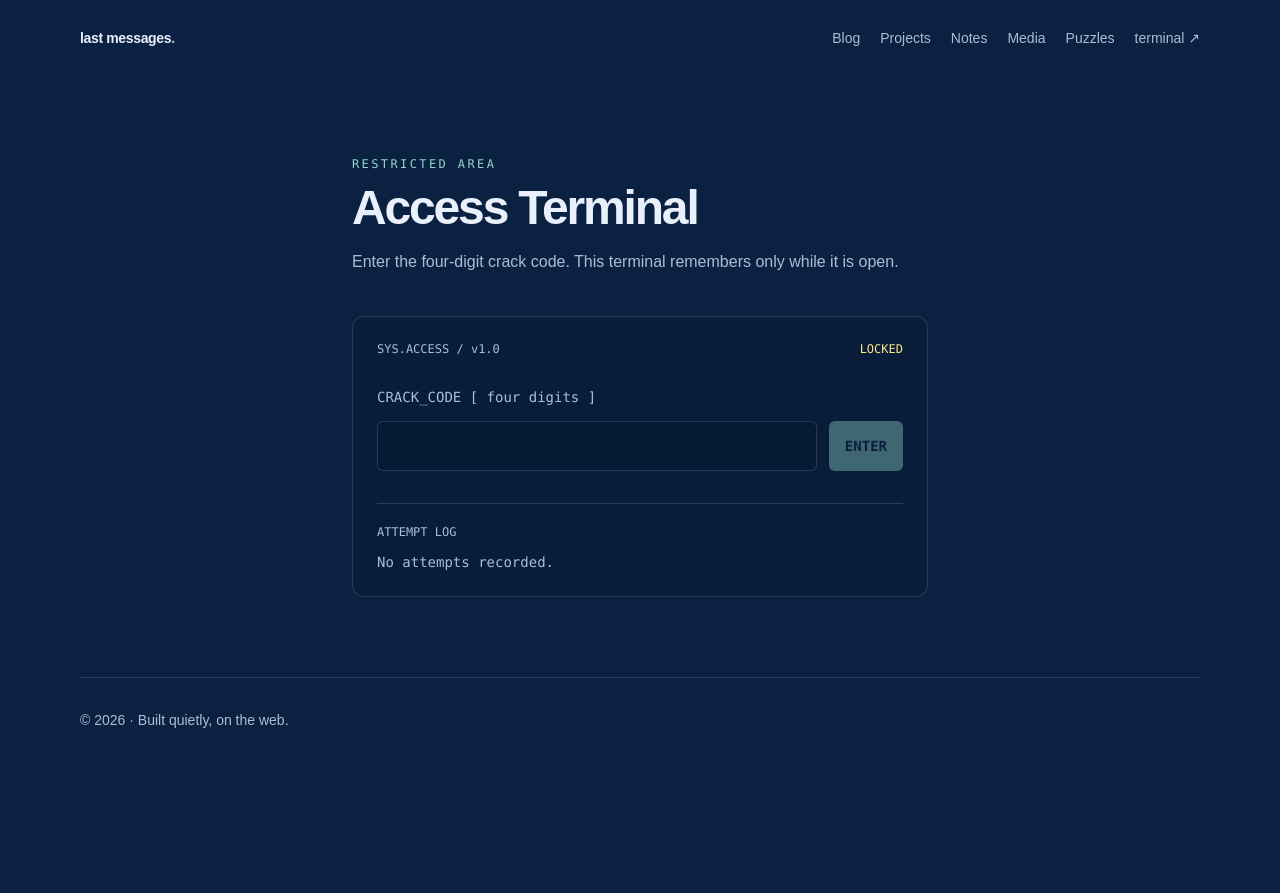
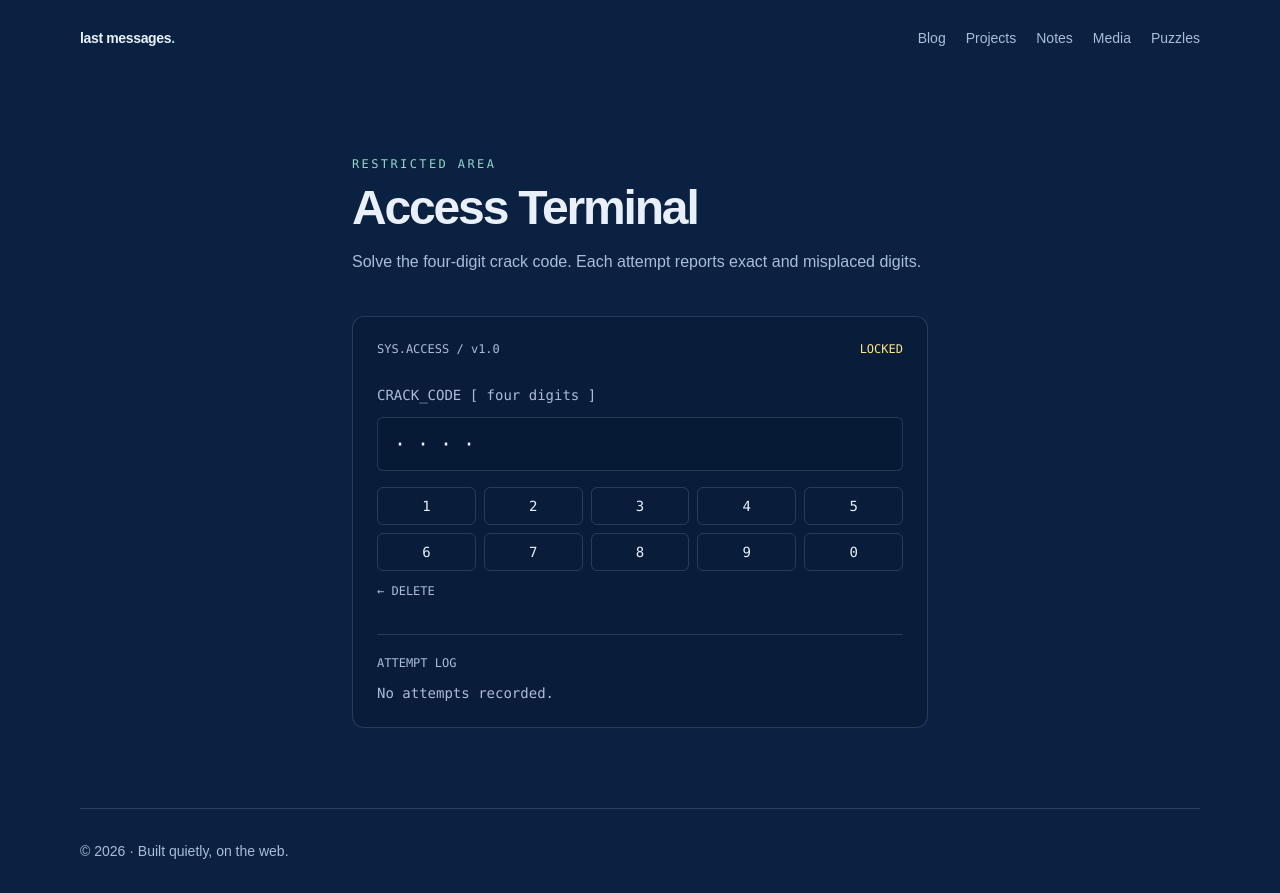
Before and after one commit to linhtetaung-mm/lastmessages, a Next.js app: page /login in a window 1280 px wide. Before the commit the page ends 800 px from the top, so only its background shows below. Built offline with nearby package versions, Linux system fonts and the light colour scheme.

Commit message:
login page cookie session

```diff
--- a/app/layout.tsx
+++ b/app/layout.tsx
@@ -19,9 +19,9 @@ export default function RootLayout({
 }: Readonly<{ children: React.ReactNode }>) {
   return (
     <html lang="en">
-      <body>
+      <body className="min-h-screen flex flex-col">
         <Navigation />
-        <main className="shell py-14 sm:py-20">{children}</main>
+        <main className="shell flex-1 py-14 sm:py-20">{children}</main>
         <footer className="shell border-t border-[var(--line)] py-8 text-sm text-[var(--muted)]">
           © {new Date().getFullYear()} · Built quietly, on the web.
         </footer>
--- /dev/null
+++ b/app/login/actions.ts
@@ -0,0 +1,51 @@
+"use server";
+
+import { cookies } from "next/headers";
+import { ACCESS_COOKIE, createAccessToken } from "@/lib/access";
+
+export type PasscodeResult = { exact: number; partial: number; granted: boolean; error?: string };
+
+function evaluate(guess: number[], secret: number[]) {
+  let exact = 0;
+  let partial = 0;
+  const remainingSecret: (number | null)[] = [...secret];
+  const remainingGuess: (number | null)[] = [...guess];
+  for (let index = 0; index < 4; index++) {
+    if (guess[index] === secret[index]) {
+      exact++;
+      remainingSecret[index] = null;
+      remainingGuess[index] = null;
+    }
+  }
+  for (const digit of remainingGuess) {
+    if (digit === null) continue;
+    const index = remainingSecret.indexOf(digit);
+    if (index !== -1) {
+      partial++;
+      remainingSecret[index] = null;
+    }
+  }
+  return { exact, partial };
+}
+
+export async function attemptPasscode(digits: number[]): Promise<PasscodeResult> {
+  const configuredPasscode = process.env.ACCESS_PASSCODE;
+  if (!configuredPasscode || !/^\d{4}$/.test(configuredPasscode)) {
+    return { exact: 0, partial: 0, granted: false, error: "Access terminal is not configured." };
+  }
+  if (digits.length !== 4 || digits.some((digit) => !Number.isInteger(digit) || digit < 0 || digit > 9)) {
+    return { exact: 0, partial: 0, granted: false, error: "Enter four digits." };
+  }
+  const { exact, partial } = evaluate(digits, configuredPasscode.split("").map(Number));
+  if (exact === 4) {
+    const cookieStore = await cookies();
+    cookieStore.set(ACCESS_COOKIE, await createAccessToken(), {
+      httpOnly: true,
+      sameSite: "lax",
+      secure: process.env.NODE_ENV === "production",
+      path: "/",
+      maxAge: 60 * 60 * 12,
+    });
+  }
+  return { exact, partial, granted: exact === 4 };
+}
--- a/app/login/page.tsx
+++ b/app/login/page.tsx
@@ -1,30 +1,11 @@
 "use client";
-import { useState } from "react";
-const PASSCODE = "4279"; // Replace this value when the production code is ready.
-type Attempt = { code: string; message: string; ok: boolean };
+import { feedbackText, usePasscode } from "@/app/login/usePasscode";
+
 export default function LoginPage() {
-  const [code, setCode] = useState("");
-  const [attempts, setAttempts] = useState<Attempt[]>([]);
-  const [shaking, setShaking] = useState(false);
-  const granted = attempts.some((attempt) => attempt.ok);
-  function submit(event: React.FormEvent) {
-    event.preventDefault();
-    if (code.length !== 4 || granted) return;
-    const ok = code === PASSCODE;
-    setAttempts((all) => [
-      {
-        code,
-        message: ok ? "Access granted." : "Code rejected. Try again.",
-        ok,
-      },
-      ...all,
-    ]);
-    setCode("");
-    if (!ok) {
-      setShaking(true);
-      window.setTimeout(() => setShaking(false), 580);
-    }
-  }
+  const { input, attempts, solved, shaking, submitting, addDigit, delDigit } =
+    usePasscode();
+
+  console.log(process.env.ACCESS_PASSCODE)
   return (
     <div className="mx-auto max-w-xl">
       <p className="mb-3 font-mono text-xs uppercase tracking-[.2em] text-[var(--accent)]">
@@ -34,51 +15,55 @@ export default function LoginPage() {
         Access Terminal
       </h1>
       <p className="mt-4 leading-7 text-[var(--muted)]">
-        Enter the four-digit crack code. This terminal remembers only while it
-        is open.
+        Solve the four-digit crack code. Each attempt reports exact and
+        misplaced digits.
       </p>
       <section
-        className={`mt-10 rounded-xl border p-6 font-mono ${granted ? "border-[var(--accent)] bg-[rgba(145,215,199,.08)]" : "border-[var(--line)] bg-black/10"} ${shaking ? "shake" : ""}`}
+        className={`mt-10 rounded-xl border p-6 font-mono ${solved ? "border-[var(--accent)] bg-[rgba(145,215,199,.08)]" : "border-[var(--line)] bg-black/10"} ${shaking ? "shake" : ""}`}
       >
         <div className="mb-7 flex items-center justify-between text-xs">
           <span className="text-[var(--muted)]">SYS.ACCESS / v1.0</span>
-          <span className={granted ? "text-[var(--accent)]" : "text-amber-200"}>
-            {granted ? "OPEN" : "LOCKED"}
+          <span className={solved ? "text-[var(--accent)]" : "text-amber-200"}>
+            {solved ? "OPEN" : "LOCKED"}
           </span>
         </div>
-        {granted ? (
+        {solved ? (
           <div>
             <p className="text-xl text-[var(--accent)]">ACCESS GRANTED</p>
             <p className="mt-3 text-sm leading-6 text-[var(--muted)]">
-              The terminal is open. There is nothing behind this door yet.
+              The terminal is open. Loading the archive…
             </p>
           </div>
         ) : (
-          <form onSubmit={submit}>
-            <label htmlFor="code" className="text-sm text-[var(--muted)]">
+          <div>
+            <p className="text-sm text-[var(--muted)]">
               CRACK_CODE [ four digits ]
-            </label>
-            <div className="mt-3 flex gap-3">
-              <input
-                id="code"
-                inputMode="numeric"
-                autoComplete="off"
-                pattern="[0-9]{4}"
-                maxLength={4}
-                value={code}
-                onChange={(e) => setCode(e.target.value.replace(/\D/g, ""))}
-                className="min-w-0 flex-1 rounded-md border border-[var(--line)] bg-[#071a35] px-4 py-3 tracking-[.45em] outline-none transition focus:border-[var(--accent)]"
-                aria-label="Four digit access code"
-              />
-              <button
-                type="submit"
-                disabled={code.length !== 4}
-                className="rounded-md bg-[var(--accent)] px-4 py-3 text-sm font-semibold text-[#0b2142] transition hover:bg-white disabled:cursor-not-allowed disabled:opacity-40"
-              >
-                ENTER
-              </button>
+            </p>
+            <p className="mt-3 rounded-md border border-[var(--line)] bg-[#071a35] px-4 py-3 text-xl tracking-[.55em]">
+              {input.map(String).join("") || "····"}
+            </p>
+            <div className="mt-4 grid grid-cols-5 gap-2">
+              {[1, 2, 3, 4, 5, 6, 7, 8, 9, 0].map((digit) => (
+                <button
+                  key={digit}
+                  type="button"
+                  onClick={() => addDigit(digit)}
+                  disabled={submitting}
+                  className="rounded-md border border-[var(--line)] py-2 text-sm transition hover:border-[var(--accent)] disabled:opacity-50"
+                >
+                  {digit}
+                </button>
+              ))}
             </div>
-          </form>
+            <button
+              type="button"
+              onClick={delDigit}
+              disabled={input.length === 0 || submitting}
+              className="mt-3 text-xs text-[var(--muted)] transition hover:text-[var(--accent)]"
+            >
+              ← DELETE
+            </button>
+          </div>
         )}
         <div className="mt-8 border-t border-[var(--line)] pt-5">
           <p className="text-xs text-[var(--muted)]">ATTEMPT LOG</p>
@@ -90,12 +75,21 @@ export default function LoginPage() {
             <ul className="mt-3 space-y-2 text-sm">
               {attempts.map((attempt, index) => (
                 <li
-                  key={`${attempt.code}-${index}`}
+                  key={`${attempt.digits.join("")}-${index}`}
                   className={
-                    attempt.ok ? "text-[var(--accent)]" : "text-rose-200"
+                    attempt.exact === 4
+                      ? "text-[var(--accent)]"
+                      : "text-rose-200"
                   }
                 >
-                  › {attempt.code} — {attempt.message}
+                  ›{" "}
+                  {feedbackText(
+                    attempt.digits,
+                    index,
+                    attempt.exact,
+                    attempt.partial,
+                    attempt.error,
+                  )}
                 </li>
               ))}
             </ul>
--- /dev/null
+++ b/app/login/usePasscode.ts
@@ -0,0 +1,44 @@
+"use client";
+
+import { useState } from "react";
+import { attemptPasscode } from "@/app/login/actions";
+
+export interface Attempt { digits: number[]; exact: number; partial: number; error?: string }
+
+export function feedbackText(digits: number[], index: number, exact: number, partial: number, error?: string) {
+  const entered = digits.join(" ");
+  if (error) return `Attempt (${index + 1}) [ ${entered} ] : ${error}`;
+  if (exact === 4) return `Attempt (${index + 1}) [ ${entered} ] : Access granted.`;
+  if (exact === 0 && partial === 0) return `Attempt (${index + 1}) [ ${entered} ] : No correlation.`;
+  const feedback = [exact > 0 ? `${exact} exact` : "", partial > 0 ? `${partial} misplaced` : ""].filter(Boolean).join(", ");
+  return `Attempt (${index + 1}) [ ${entered} ] : ${feedback}.`;
+}
+
+export function usePasscode() {
+  const [input, setInput] = useState<number[]>([]);
+  const [attempts, setAttempts] = useState<Attempt[]>([]);
+  const [solved, setSolved] = useState(false);
+  const [shaking, setShaking] = useState(false);
+  const [submitting, setSubmitting] = useState(false);
+
+  const submit = async (digits: number[]) => {
+    if (submitting || solved) return;
+    setSubmitting(true);
+    const result = await attemptPasscode(digits);
+    setAttempts((previous) => [...previous, { digits, exact: result.exact, partial: result.partial, error: result.error }]);
+    setInput([]);
+    setSubmitting(false);
+    if (result.granted) setSolved(true);
+    else { setShaking(true); window.setTimeout(() => setShaking(false), 500); }
+  };
+
+  const addDigit = (digit: number) => {
+    if (solved || submitting || input.length >= 4) return;
+    const next = [...input, digit];
+    setInput(next);
+    if (next.length === 4) window.setTimeout(() => void submit(next), 180);
+  };
+
+  const delDigit = () => { if (!submitting) setInput((previous) => previous.slice(0, -1)); };
+  return { input, attempts, solved, shaking, submitting, addDigit, delDigit };
+}
--- a/app/page.tsx
+++ b/app/page.tsx
@@ -14,7 +14,7 @@ export default function Home() {
     <div>
       <section className="max-w-3xl py-10 sm:py-16">
         <p className="mb-5 font-mono text-xs uppercase tracking-[.2em] text-[var(--accent)]">
-          Hello, internet
+          Hello, stranger
         </p>
         <h1 className="text-5xl font-semibold leading-[1.02] tracking-[-.055em] sm:text-7xl">
           I make useful things and leave notes about the process.
--- a/components/navigation.tsx
+++ b/components/navigation.tsx
@@ -22,12 +22,12 @@ export function Navigation() {
             {label}
           </Link>
         ))}
-        <Link
+        {/* <Link
           href="/login"
           className="text-[var(--accent)] transition hover:text-white"
         >
           terminal ↗
-        </Link>
+        </Link> */}
       </nav>
     </header>
   );
--- /dev/null
+++ b/lib/access.ts
@@ -0,0 +1,39 @@
+const encoder = new TextEncoder();
+const tokenPayload = "lastmessages-access-v1";
+
+function encode(value: ArrayBuffer) {
+  const bytes = new Uint8Array(value);
+  let binary = "";
+  for (const byte of bytes) binary += String.fromCharCode(byte);
+  return btoa(binary).replace(/\+/g, "-").replace(/\//g, "_").replace(/=+$/, "");
+}
+
+function decode(value: string) {
+  const normalized = value.replace(/-/g, "+").replace(/_/g, "/");
+  const padded = normalized + "=".repeat((4 - (normalized.length % 4)) % 4);
+  return Uint8Array.from(atob(padded), (character) => character.charCodeAt(0));
+}
+
+async function signingKey() {
+  const secret = process.env.ACCESS_SESSION_SECRET;
+  if (!secret) throw new Error("ACCESS_SESSION_SECRET is not configured.");
+  return crypto.subtle.importKey("raw", encoder.encode(secret), { name: "HMAC", hash: "SHA-256" }, false, ["sign", "verify"]);
+}
+
+export async function createAccessToken() {
+  const signature = await crypto.subtle.sign("HMAC", await signingKey(), encoder.encode(tokenPayload));
+  return `${tokenPayload}.${encode(signature)}`;
+}
+
+export async function verifyAccessToken(token?: string) {
+  if (!token) return false;
+  const [payload, signature] = token.split(".");
+  if (payload !== tokenPayload || !signature) return false;
+  try {
+    return crypto.subtle.verify("HMAC", await signingKey(), decode(signature), encoder.encode(payload));
+  } catch {
+    return false;
+  }
+}
+
+export const ACCESS_COOKIE = "lastmessages_access";
```
Also changed, not shown: middleware.ts (added, +12 -0 lines), 2 other files (tests, documents, lock files or other folders).
